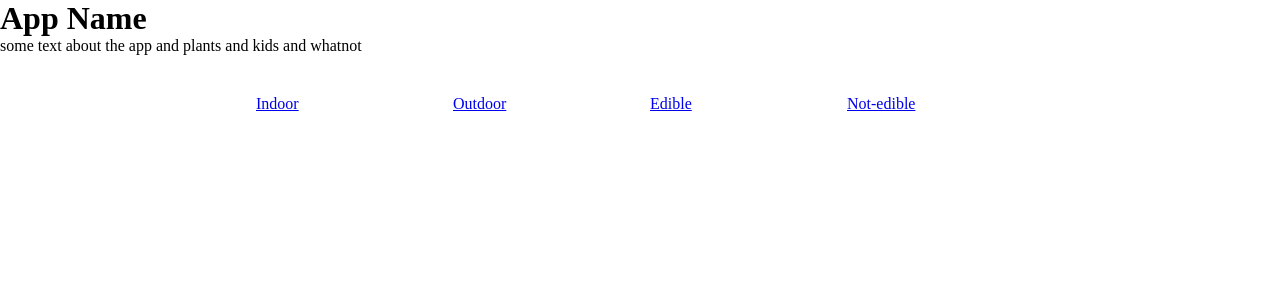
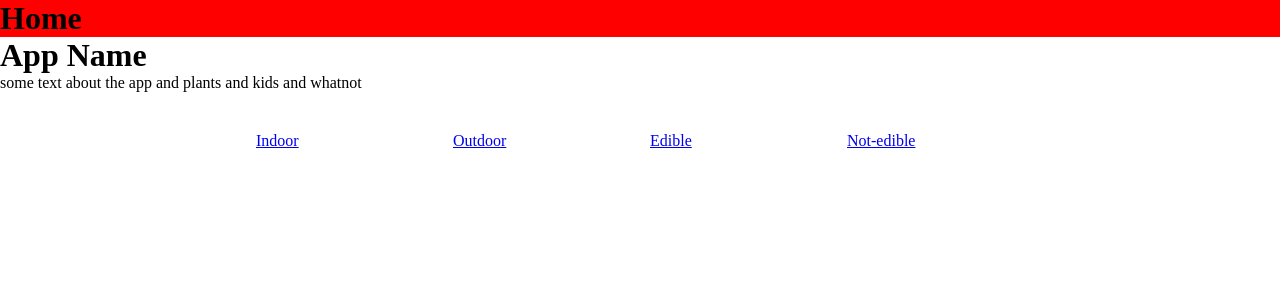
Before and after one commit to cjmcauley/educational_app, a Vue app in the folder client/: page /#/ in a window 1280 px wide. Shown: the top 300 px of the page. Built offline with nearby package versions, Linux system fonts and the light colour scheme.

Commit message:
created header and home view

```diff
--- a/client/src/App.vue
+++ b/client/src/App.vue
@@ -1,21 +1,21 @@
 <template lang="html">
   <div>
-    <home-nav />
-
+ <web-header />
+    <router-view ></router-view>
   </div>
 
 </template>
 
 <script>
 import ProjectService from './services/ProjectService.js';
-import HomeNavigation from './components/HomeNavigation.vue';
+import Header from './components/Header.vue';
 
 export default {
   name: 'app',
   components: {
-    'home-nav': HomeNavigation
+    'web-header': Header
   }
-}
+  }
 </script>
 
 <style lang="css">
--- /dev/null
+++ b/client/src/components/Header.vue
@@ -0,0 +1,19 @@
+<template lang="html">
+<header>
+  <h1>Home</h1>
+</header>
+</template>
+
+<script>
+export default {
+  name: 'web-header'
+}
+</script>
+
+<style lang="css" scoped>
+
+header{
+  background-color: red;
+}
+
+</style>
--- a/client/src/router.js
+++ b/client/src/router.js
@@ -2,6 +2,7 @@ import Vue from 'vue';
 import Router from 'vue-router';
 import App from '@/App.vue';
 import Projects from '@/views/Projects.vue';
+import Home from '@/views/Home.vue';
 // import Slider from '@/views/Slider.vue';
 
 Vue.use(Router)
@@ -11,7 +12,7 @@ const router = new Router({
     {
       path: '',
       name: 'home',
-      component: App
+      component: Home
     },
     {
       path: '/projects/:filter',
--- /dev/null
+++ b/client/src/views/Home.vue
@@ -0,0 +1,22 @@
+<template lang="html">
+
+  <div >
+    <home-nav />
+
+  </div>
+
+</template>
+
+<script>
+import HomeNavigation from '../components/HomeNavigation.vue';
+
+export default {
+  name: 'home',
+  components: {
+    'home-nav': HomeNavigation
+  }
+}
+</script>
+
+<style lang="css" scoped>
+</style>
--- a/client/src/views/Projects.vue
+++ b/client/src/views/Projects.vue
@@ -2,7 +2,7 @@
 
   <div >
     <h1>Projects</h1>
-    <!-- <project-grid /> -->
+    <project-grid />
     <router-view id="projects"></router-view>
 
   </div>
```
